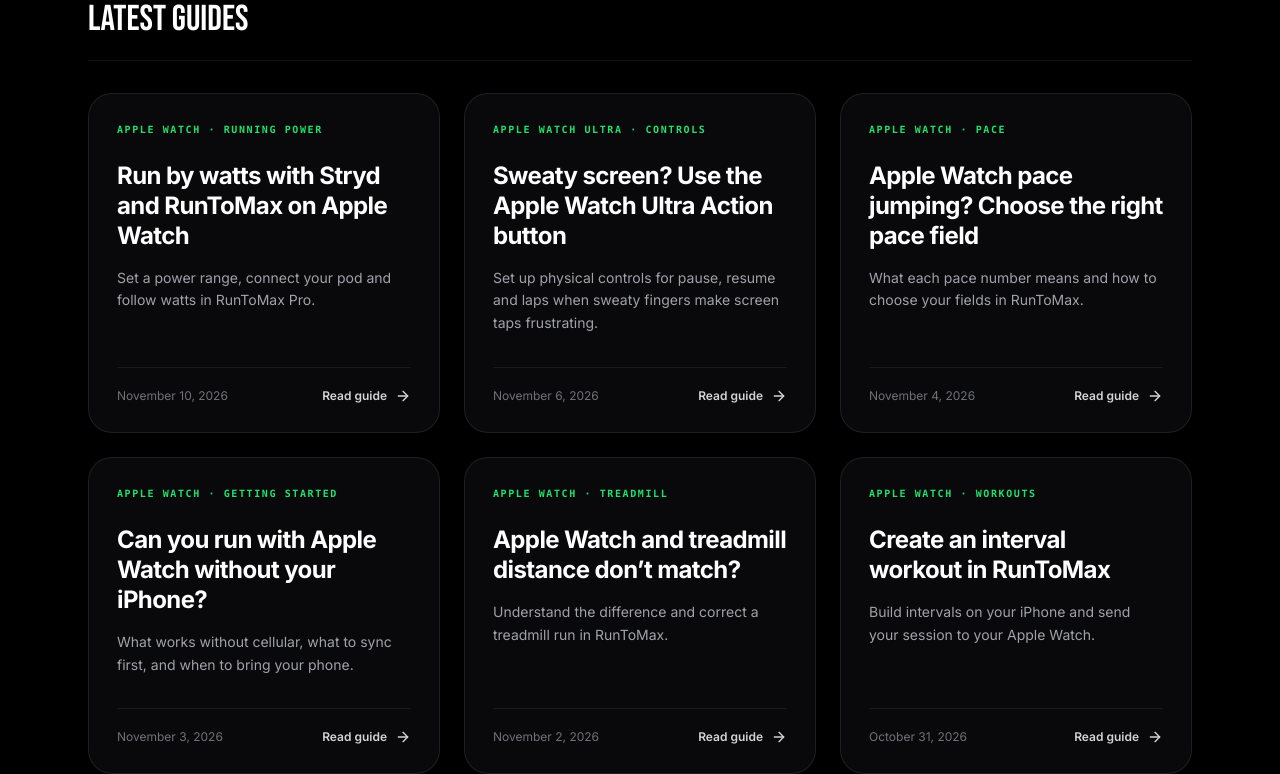
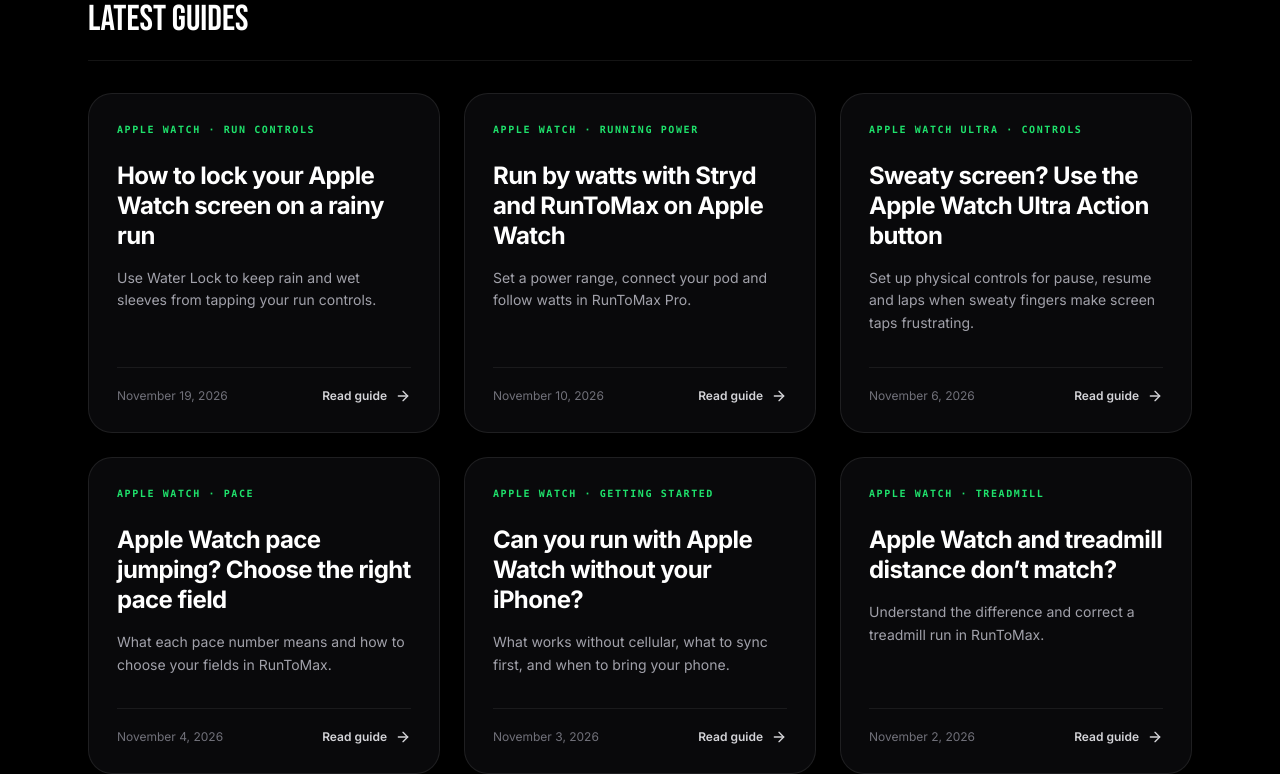
Before and after one commit to hidai25/runtomax_landing_page, a Next.js app: page /guides in a window 1280 px wide. Shown: the part 790-1564 px from the top of the page. Built offline with nearby package versions, Linux system fonts and the light colour scheme.

Commit message:
Publish guide: lock your Apple Watch screen on a rainy run (#49)
* Draft a guide to locking Apple Watch during a rainy run

* Publish the approved rainy-run Water Lock guide

```diff
--- /dev/null
+++ b/app/(en)/guides/apple-watch-water-lock-running/page.tsx
@@ -0,0 +1,50 @@
+import type { Metadata } from "next";
+import Link from "next/link";
+import GuideDetails from "@/app/_components/GuideDetails";
+import { guides } from "@/app/_lib/guides";
+import { pageMetadata } from "@/app/_lib/site";
+
+const guide = guides.waterLock;
+const download = "https://apps.apple.com/app/apple-store/id6767669260?pt=126426469&ct=website-guides&mt=8";
+
+export const metadata: Metadata = pageMetadata(guide.path, {
+  title: guide.title,
+  description: guide.description,
+  authors: [{ name: "RunToMax", url: "https://runtomax.com/" }],
+  robots: guide.published ? undefined : { index: false, follow: false },
+  openGraph: { type: "article", publishedTime: guide.published ?? undefined, modifiedTime: guide.updated },
+  alternates: { canonical: guide.path },
+});
+
+export default function WaterLockGuide() {
+  return (
+    <main className="min-h-screen bg-black text-white">
+      <nav aria-label="Primary" className="border-b border-white/10 px-6 py-5">
+        <div className="mx-auto flex max-w-3xl items-center justify-between gap-4">
+          <Link href="/" aria-label="RunToMax home" className="font-bebas text-2xl">RUNTO<span className="text-[#1FE26C]">MAX</span></Link>
+          <a href={download} className="text-sm font-semibold">Get the app</a>
+        </div>
+      </nav>
+      <article className="mx-auto max-w-3xl px-6 py-16">
+        <Link href="/guides/" className="mb-8 inline-block text-sm text-zinc-400 hover:text-white">← All guides</Link>
+        <h1 className="font-bebas text-5xl uppercase leading-none md:text-7xl">{guide.title}</h1>
+        <GuideDetails guide={guide} />
+        <p className="mt-8 text-lg leading-relaxed">If your wet cuff keeps brushing the watch, start your run and turn on <strong>Water Lock</strong>. Your Apple Watch ignores screen touches while your run keeps recording. You can still glance at the screen, so choose the view you want before you lock it.</p>
+        <div className="legal-prose mt-10 text-base leading-relaxed text-zinc-300">
+          <h2>Keep your pace screen in view</h2>
+          <ol className="mb-5 list-decimal space-y-3 pl-6">
+            <li>Start recording in your usual running app. Bring up the screen you want to see, such as lap pace and distance.</li>
+            <li>On watchOS 10 or later, press the <strong>side button</strong> to open Control Center. Tap the <strong>water droplet</strong> to turn on Water Lock.</li>
+            <li>If Control Center is still open, press the side button again to close it. Leave the lock on while your sleeve is wet.</li>
+          </ol>
+          <p>This works with Apple’s Workout app as well as RunToMax. Apple shows the droplet icon and unlock gesture in its <a href="https://support.apple.com/en-us/108352">Water Lock instructions</a>.</p>
+          <h2>Lock from the RunToMax controls</h2>
+          <p>With a run already recording, swipe left from your metrics. Tap <strong>LOCK</strong>, the droplet in the bottom-right corner of the default controls. If you’ve rearranged those buttons or want to keep your splits in view, use Control Center from your preferred screen instead.</p>
+          <h2>Unlock to pause or finish</h2>
+          <p>Press and hold the <strong>Digital Crown</strong> until the watch says <strong>Unlocked</strong>. You’ll hear tones as it clears water from the speaker. Unlocking leaves the workout open. In RunToMax, return to the run controls and tap <strong>PAUSE</strong> if you’re taking a break. At the finish, tap <strong>END</strong>, then <strong>SAVE</strong>.</p>
+          <p>Use an Ultra and prefer a physical button for laps? See <Link href="/guides/apple-watch-ultra-action-button/">how to set up the Action button for running</Link>.</p>
+        </div>
+      </article>
+    </main>
+  );
+}
--- a/app/(en)/guides/page.tsx
+++ b/app/(en)/guides/page.tsx
@@ -11,7 +11,19 @@ export const metadata: Metadata = pageMetadata("/guides/", {
   alternates: { canonical: "/guides/" },
 });
 
+const waterLock = guideDefinitions.waterLock;
+
 const guides = [
+  {
+    href: waterLock.path,
+    category: "Apple Watch · Run controls",
+    title: waterLock.title,
+    description: "Use Water Lock to keep rain and wet sleeves from tapping your run controls.",
+    date: waterLock.published,
+    dateLabel: waterLock.published
+      ? new Date(`${waterLock.published}T12:00:00Z`).toLocaleDateString("en-US", { year: "numeric", month: "long", day: "numeric", timeZone: "UTC" })
+      : "Draft",
+  },
   {
     href: guideDefinitions.strydPower.path,
     category: "Apple Watch · Running power",
--- a/app/_lib/guides.ts
+++ b/app/_lib/guides.ts
@@ -1,6 +1,12 @@
 import { OG_IMAGE, SITE_URL } from "./site";
 
 export const guides = {
+  waterLock: {
+    path: "/guides/apple-watch-water-lock-running/",
+    title: "How to lock your Apple Watch screen on a rainy run",
+    description: "Stop rain or a wet sleeve from tapping your Apple Watch. Turn on Water Lock during a run, then unlock the screen to pause or save in RunToMax.",
+    published: "2026-11-19", updated: "2026-11-19",
+  },
   strydPower: {
     path: "/guides/stryd-power-apple-watch/",
     title: "Run by watts with Stryd and RunToMax on Apple Watch",
```
Also changed, not shown: 1 other file (tests, documents, lock files or other folders).
